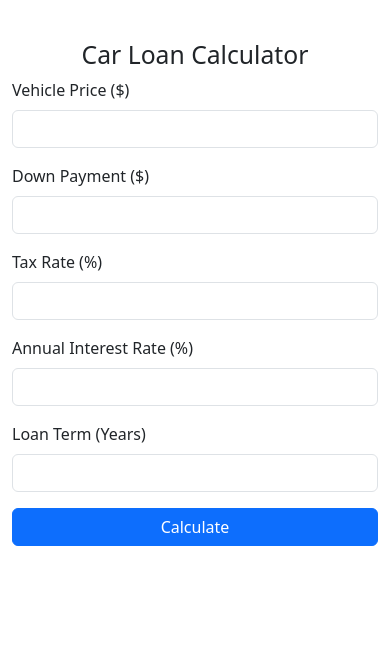
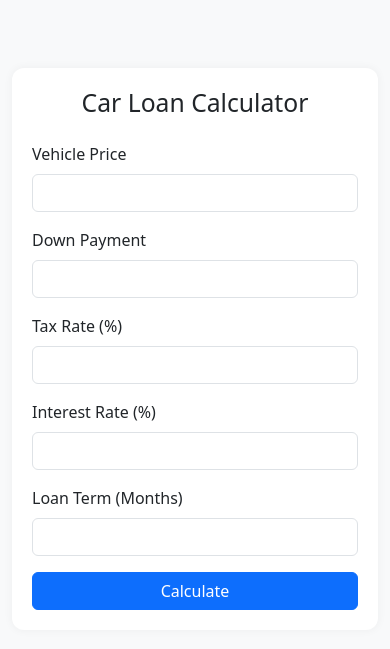
Before and after one commit to Saleemsadat/carLoanCalculator, a Flask app: page / in a window 390 px wide. Shown: the top 649 px of the page. Run offline with Flask 3, Linux system fonts and the light colour scheme.

Commit message:
mbile responsive UI

```diff
--- a/templates/index.html
+++ b/templates/index.html
@@ -4,110 +4,106 @@
     <meta charset="UTF-8">
     <title>Car Loan Calculator</title>
     <link rel="icon" href="{{ url_for('static', filename='favicon.ico') }}">
-    <link rel="stylesheet" href="https://cdn.jsdelivr.net/npm/bootstrap@5.3.0/dist/css/bootstrap.min.css">
+    <meta name="viewport" content="width=device-width, initial-scale=1">
+
+    <!-- Bootstrap 5 CDN -->
+    <link href="https://cdn.jsdelivr.net/npm/bootstrap@5.3.0/dist/css/bootstrap.min.css" rel="stylesheet">
+
     <style>
-        .container {
-            max-width: 600px;
-            margin-top: 40px;
+        body {
+            background-color: #f8f9fa;
         }
-        .summary {
-            margin-top: 30px;
+        .form-section, .result-section {
+            background-color: #fff;
+            border-radius: 12px;
+            padding: 20px;
+            margin-top: 20px;
+            box-shadow: 0 0 10px rgba(0,0,0,0.05);
         }
-        .summary h4 {
+        .result-section h4 {
+            border-bottom: 1px solid #ddd;
+            padding-bottom: 10px;
             margin-bottom: 20px;
-            text-align: center;
         }
-        .summary ul {
+        .result-section ul {
+            padding-left: 0;
             list-style: none;
-            padding: 0;
         }
-        .summary li {
-            background: #f8f9fa;
-            border: 1px solid #ddd;
+        .result-section li {
             margin-bottom: 10px;
-            padding: 10px 15px;
-            border-radius: 8px;
-        }
-        .form-label {
-            font-weight: 500;
         }
     </style>
 </head>
 <body>
-<div class="container">
-    <h2 class="text-center">Car Loan Calculator</h2>
+
+<div class="container mt-5">
+    <div class="row justify-content-center">
+        <div class="col-lg-8 col-md-10 col-sm-12">
+            <div class="form-section">
+                <h2 class="text-center mb-4">Car Loan Calculator</h2>
                 <form method="POST" action="/">
                     <div class="mb-3">
-            <label for="price" class="form-label">Vehicle Price ($)</label>
-            <input type="text" class="form-control dollar-input" id="price" name="price" required>
+                        <label for="vehicle_price" class="form-label">Vehicle Price</label>
+                        <input type="text" class="form-control dollar-input" id="vehicle_price" name="vehicle_price" value="{{ request.form.vehicle_price or '' }}" required>
                     </div>
                     <div class="mb-3">
-            <label for="down_payment" class="form-label">Down Payment ($)</label>
-            <input type="text" class="form-control dollar-input" id="down_payment" name="down_payment" required>
+                        <label for="down_payment" class="form-label">Down Payment</label>
+                        <input type="text" class="form-control dollar-input" id="down_payment" name="down_payment" value="{{ request.form.down_payment or '' }}" required>
                     </div>
                     <div class="mb-3">
                         <label for="tax_rate" class="form-label">Tax Rate (%)</label>
-            <input type="number" step="0.01" class="form-control" id="tax_rate" name="tax_rate" required>
+                        <input type="number" class="form-control" step="0.01" id="tax_rate" name="tax_rate" value="{{ request.form.tax_rate or '' }}" required>
                     </div>
                     <div class="mb-3">
-            <label for="rate" class="form-label">Annual Interest Rate (%)</label>
-            <input type="number" step="0.01" class="form-control" id="rate" name="rate" required>
+                        <label for="interest_rate" class="form-label">Interest Rate (%)</label>
+                        <input type="number" class="form-control" step="0.01" id="interest_rate" name="interest_rate" value="{{ request.form.interest_rate or '' }}" required>
                     </div>
                     <div class="mb-3">
-            <label for="years" class="form-label">Loan Term (Years)</label>
-            <input type="number" class="form-control" id="years" name="years" required>
+                        <label for="loan_term" class="form-label">Loan Term (Months)</label>
+                        <input type="number" class="form-control" id="loan_term" name="loan_term" value="{{ request.form.loan_term or '' }}" required>
                     </div>
-        <button type="submit" class="btn btn-primary w-100">Calculate</button>
+                    <div class="d-grid">
+                        <button type="submit" class="btn btn-primary">Calculate</button>
+                    </div>
                 </form>
+            </div>
 
-    {% if monthly_payment is defined %}
-    <div class="summary">
+            {% if monthly_payment %}
+            <div class="result-section mt-4">
                 <h4>Calculation Summary</h4>
                 <ul>
-            {% if principal is defined %}
-                <li><strong>Vehicle Price:</strong> ${{ "{:,.2f}".format(principal) }}</li>
-            {% endif %}
-            {% if down_payment is defined %}
+                    <li><strong>Vehicle Price:</strong> ${{ "{:,.2f}".format(vehicle_price) }}</li>
                     <li><strong>Down Payment:</strong> ${{ "{:,.2f}".format(down_payment) }}</li>
-            {% endif %}
-            {% if tax_rate is defined %}
                     <li><strong>Tax Rate:</strong> {{ tax_rate }}%</li>
-            {% endif %}
-            {% if tax_amount is defined %}
-                <li><strong>Tax Amount:</strong> ${{ "{:,.2f}".format(tax_amount) }}</li>
-            {% endif %}
-            {% if loan_amount is defined %}
-                <li><strong>Total Loan Amount:</strong> ${{ "{:,.2f}".format(loan_amount) }}</li>
-            {% endif %}
-            {% if rate is defined %}
-                <li><strong>Annual Interest Rate:</strong> {{ rate }}%</li>
-            {% endif %}
-            {% if years is defined %}
-                <li><strong>Loan Term:</strong> {{ years }} years</li>
-            {% endif %}
-            <li><strong>Monthly Payment:</strong> <strong class="text-success">${{ "{:,.2f}".format(monthly_payment) }}</strong></li>
+                    <li><strong>Total Loan Amount:</strong> ${{ "{:,.2f}".format(principal) }}</li>
+                    <li><strong>Monthly Payment:</strong> <span class="text-success fw-bold">${{ "{:,.2f}".format(monthly_payment) }}</span></li>
                 </ul>
             </div>
             {% endif %}
         </div>
+    </div>
+</div>
 
+<!-- Format dollar inputs -->
 <script>
-    document.addEventListener('DOMContentLoaded', function () {
-        const dollarInputs = document.querySelectorAll('.dollar-input');
-        dollarInputs.forEach(input => {
-            input.addEventListener('input', () => {
-                let value = input.value.replace(/[^0-9.]/g, '');
-                if (value) {
-                    value = parseFloat(value).toLocaleString('en-US', {
-                        style: 'currency',
-                        currency: 'USD',
-                        minimumFractionDigits: 0
-                    }).replace('$', '');
+    document.addEventListener("DOMContentLoaded", function () {
+        const dollarInputs = document.querySelectorAll(".dollar-input");
+
+        dollarInputs.forEach(function (input) {
+            input.addEventListener("input", function (e) {
+                let value = e.target.value.replace(/[^0-9.]/g, "");
+                if (value.includes(".")) {
+                    let [dollars, cents] = value.split(".");
+                    dollars = dollars.replace(/\B(?=(\d{3})+(?!\d))/g, ",");
+                    value = dollars + "." + cents.slice(0, 2);
+                } else {
+                    value = value.replace(/\B(?=(\d{3})+(?!\d))/g, ",");
                 }
-                input.value = value;
+                e.target.value = "$" + value;
             });
         });
     });
 </script>
+
 </body>
 </html>
```
Lines whose indentation alone changed are shown as unchanged.
